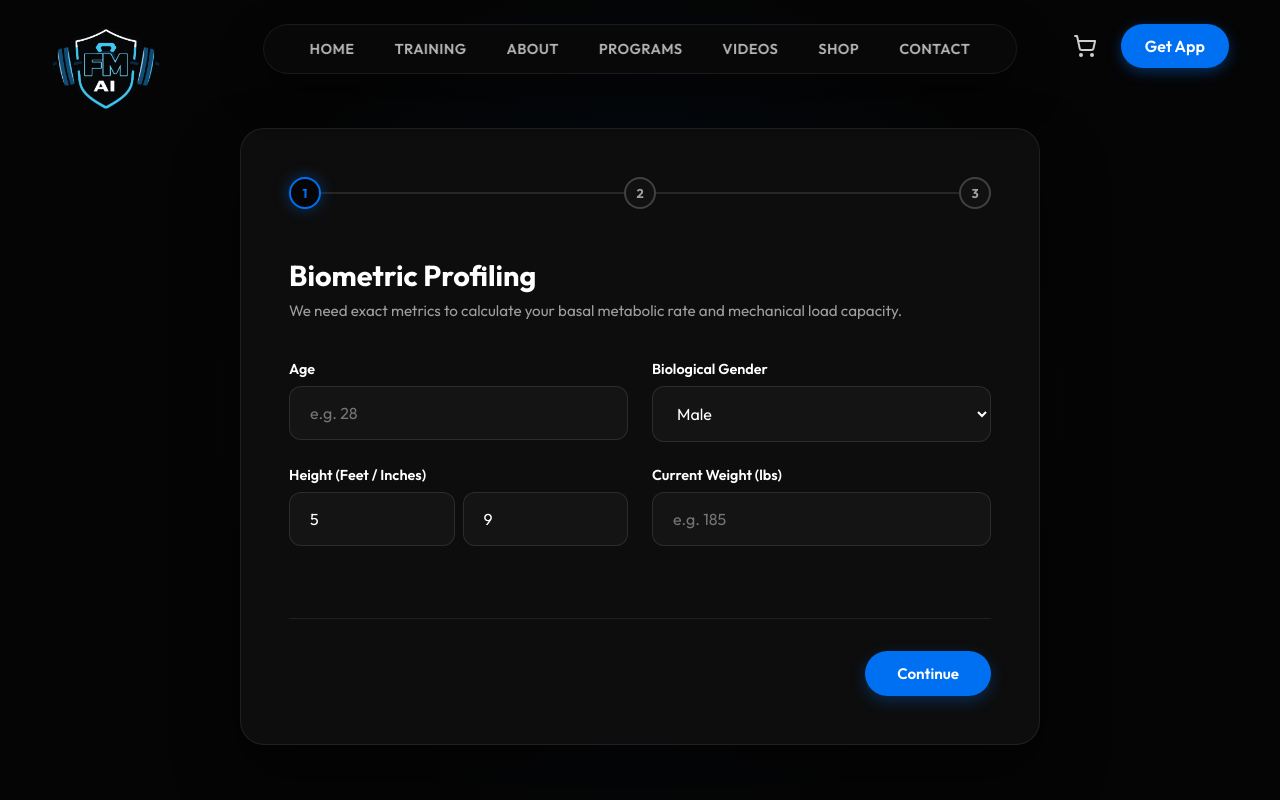
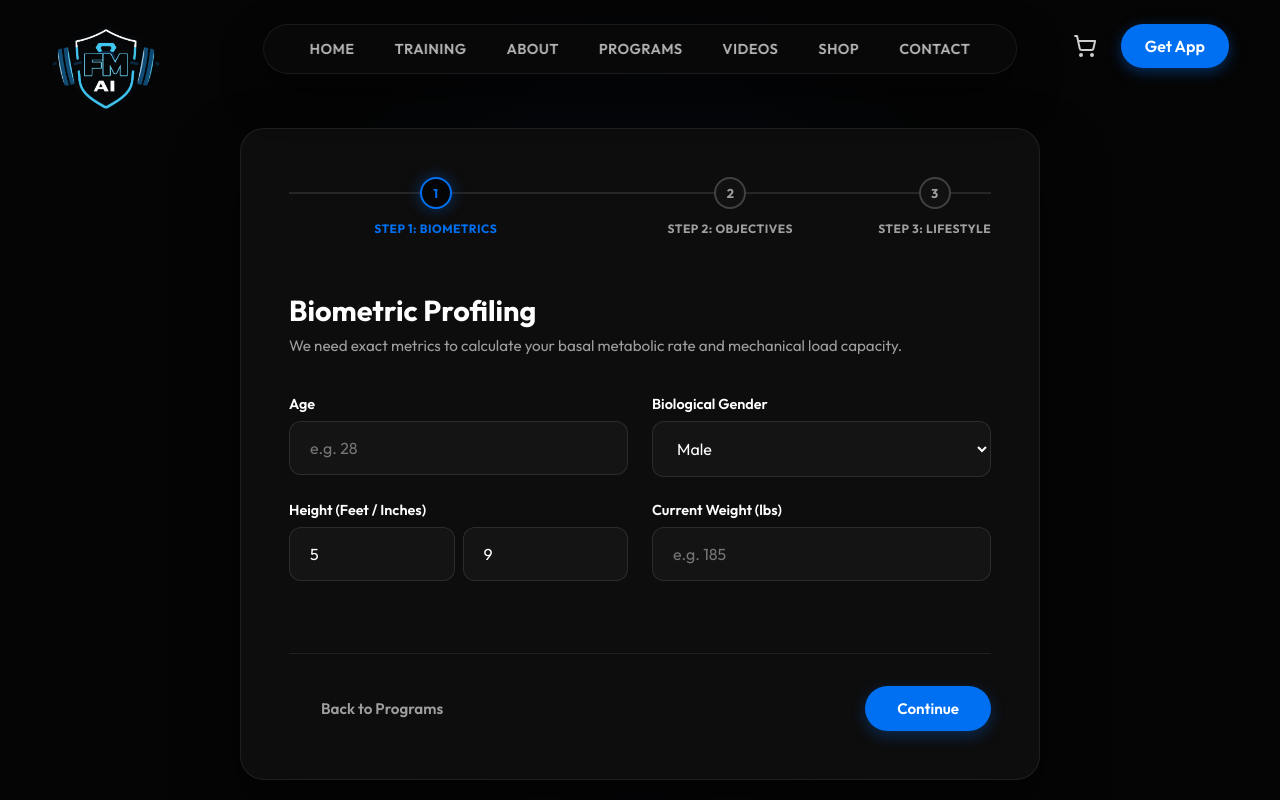
Before and after one commit to faxingberling1/fitmindai, a Next.js app: page /intake in a window 1280 px wide. Shown: the top 800 px of the page. Built offline with nearby package versions, Linux system fonts and the light colour scheme.

Commit message:
Enhance Intake Form navigation and step indicators with descriptive labels

```diff
--- a/src/app/intake/page.module.css
+++ b/src/app/intake/page.module.css
@@ -43,14 +43,14 @@
 /* Progress Bar */
 .progressContainer {
   display: flex;
-  align-items: center;
-  margin-bottom: 3rem;
+  align-items: flex-start;
+  margin-bottom: 3.5rem;
   position: relative;
 }
 
 .progressTrack {
   position: absolute;
-  top: 50%;
+  top: 16px;
   left: 0;
   right: 0;
   height: 2px;
@@ -61,7 +61,7 @@
 
 .progressFill {
   position: absolute;
-  top: 50%;
+  top: 16px;
   left: 0;
   height: 2px;
   background: var(--primary-blue);
@@ -97,6 +97,25 @@
 .stepDotCompleted {
   background: var(--primary-blue);
   border-color: var(--primary-blue);
+  color: #fff;
+}
+
+.stepLabel {
+  font-size: 0.75rem;
+  font-weight: 700;
+  color: var(--text-gray);
+  margin-top: 0.75rem;
+  text-transform: uppercase;
+  letter-spacing: 0.5px;
+  transition: color 0.3s ease;
+  white-space: nowrap;
+}
+
+.stepLabelActive {
+  color: var(--primary-blue);
+}
+
+.stepLabelCompleted {
   color: #fff;
 }
 
--- a/src/app/intake/page.tsx
+++ b/src/app/intake/page.tsx
@@ -90,11 +90,18 @@ function IntakeContent() {
           style={{ width: `${((step - 1) / (totalSteps - 1)) * 100}%` }}
         ></div>
 
-        {[1, 2, 3].map((num) => (
-          <div key={num} style={{ display: 'flex', alignItems: 'center', flexGrow: num === 3 ? 0 : 1 }}>
-            <div className={`${styles.stepDot} ${step === num ? styles.stepDotActive : ''} ${step > num ? styles.stepDotCompleted : ''}`}>
-              {step > num ? '✓' : num}
+        {[
+          { num: 1, name: 'Biometrics' },
+          { num: 2, name: 'Objectives' },
+          { num: 3, name: 'Lifestyle' }
+        ].map((item) => (
+          <div key={item.num} className={styles.stepWrapper} style={{ display: 'flex', flexDirection: 'column', alignItems: 'center', flexGrow: item.num === 3 ? 0 : 1, position: 'relative' }}>
+            <div className={`${styles.stepDot} ${step === item.num ? styles.stepDotActive : ''} ${step > item.num ? styles.stepDotCompleted : ''}`}>
+              {step > item.num ? '✓' : item.num}
             </div>
+            <span className={`${styles.stepLabel} ${step === item.num ? styles.stepLabelActive : ''} ${step > item.num ? styles.stepLabelCompleted : ''}`}>
+              Step {item.num}: {item.name}
+            </span>
           </div>
         ))}
       </div>
@@ -264,7 +271,7 @@ function IntakeContent() {
           {step > 1 ? (
             <button type="button" onClick={handleBack} className={styles.backBtn}>Back</button>
           ) : (
-            <div></div> // Empty div to keep 'Next' aligned right
+            <button type="button" onClick={() => router.push('/programs')} className={styles.backBtn}>Back to Programs</button>
           )}
 
           <button type="submit" className={styles.nextBtn}>
```
